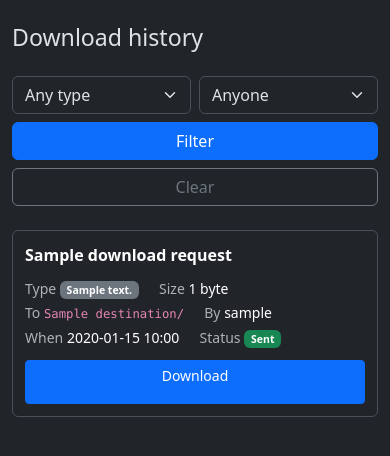
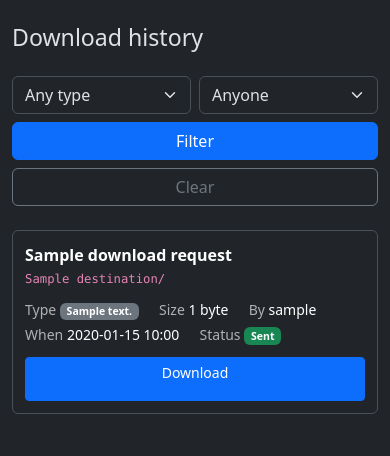
Before and after one commit to jensenbox/dragnet, a Django app: template core/templates/core/history.html in a window 390 px wide. Shown: the part 56-512 px from the top of the page. Run offline with Django 5.2, Linux system fonts and the light colour scheme; the template is opened without the code that fills it: most values are stand-ins (such as "Sample title", 1, 10 or a date in 2020); some libraries are stand-ins or nearby versions.

Commit message:
Keep the History action column on screen
Adding Type and Download grew History from six columns to eight, and the
Download button ended up 526px past the right edge of a 1062px viewport
-- reachable only by scrolling sideways, which is the exact defect fixed
for mobile in 331ec74, reintroduced on desktop by the same table getting
wider.

Destination was the widest column and, now that unclassified content
routes per person, it is implied by Type plus Sent by. It moves to a
muted line under the title, where the vertical space is free, matching
how search results already show their badges.

Caught by measuring the live page rather than looking at the screenshot,
which showed the columns cut off but not by how much.

Claude-Session: https://claude.ai/code/session_01VeWhBuVdzUV6GYpPM4vbwT

```diff
--- a/core/templates/core/history.html
+++ b/core/templates/core/history.html
@@ -39,7 +39,6 @@
         <th>Title</th>
         <th>Type</th>
         <th class="text-nowrap">Size</th>
-        <th>Destination</th>
         <th>Sent by</th>
         <th class="text-nowrap">When</th>
         <th>Status</th>
@@ -49,12 +48,14 @@
     <tbody>
       {% for dr in download_requests %}
       <tr>
-        <td class="cell-title fw-semibold">{{ dr.title }}</td>
+        <td class="cell-title">
+          <div class="fw-semibold">{{ dr.title }}</div>
+          {% if dr.destination %}<div class="small text-secondary"><code>{{ dr.destination }}/</code></div>{% endif %}
+        </td>
         <td class="cell-meta" data-label="Type">
           {% if dr.content_type %}<span class="badge text-bg-secondary">{{ dr.content_type }}</span>{% else %}—{% endif %}
         </td>
         <td class="cell-meta text-nowrap" data-label="Size">{% if dr.size %}{{ dr.size|filesizeformat }}{% else %}—{% endif %}</td>
-        <td class="cell-meta" data-label="To">{% if dr.destination %}<code>{{ dr.destination }}/</code>{% else %}—{% endif %}</td>
         <td class="cell-meta" data-label="By">{{ dr.user.username }}</td>
         <td class="cell-meta text-nowrap" data-label="When">{{ dr.created_at|date:"Y-m-d H:i" }}</td>
         <td class="cell-meta" data-label="Status">
@@ -71,7 +72,7 @@
         </td>
       </tr>
       {% empty %}
-      <tr class="is-empty"><td colspan="8" class="text-center text-secondary py-5">
+      <tr class="is-empty"><td colspan="7" class="text-center text-secondary py-5">
         {% if content_type or sender %}
         Nothing matches that filter.
         {% else %}
```
